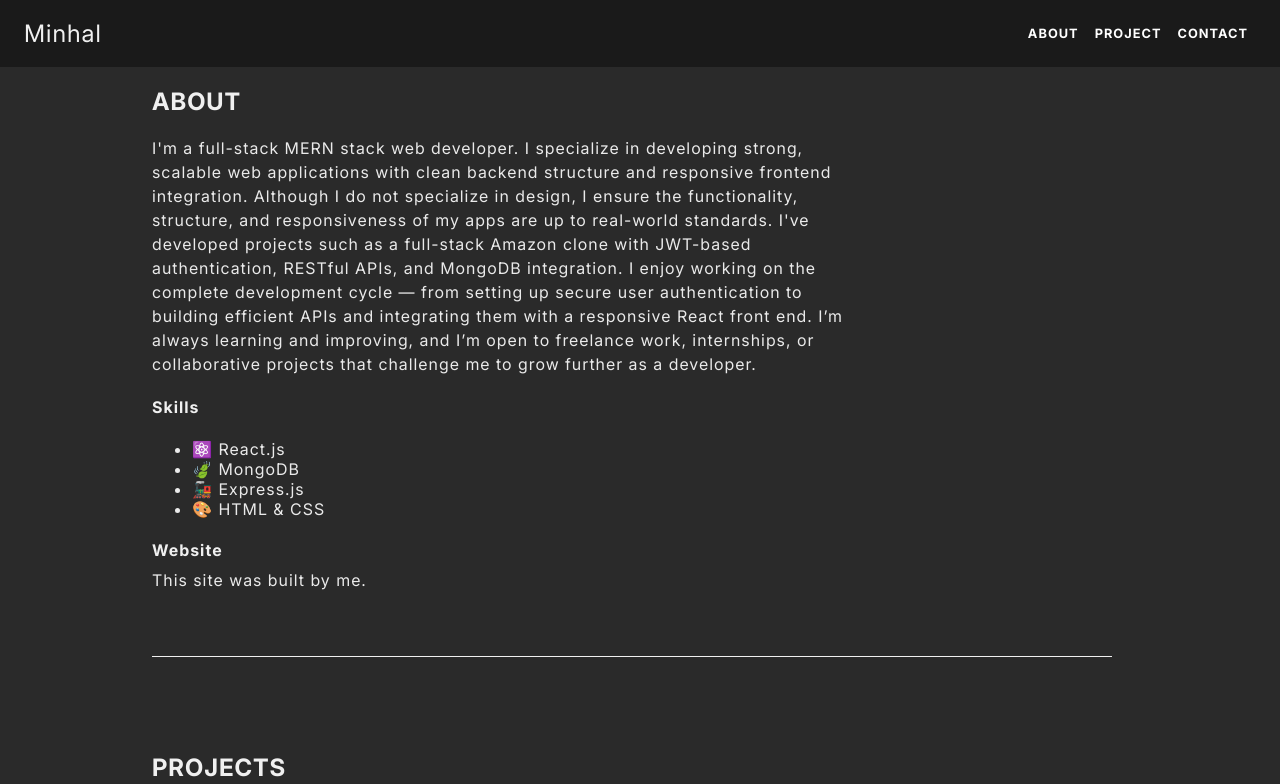
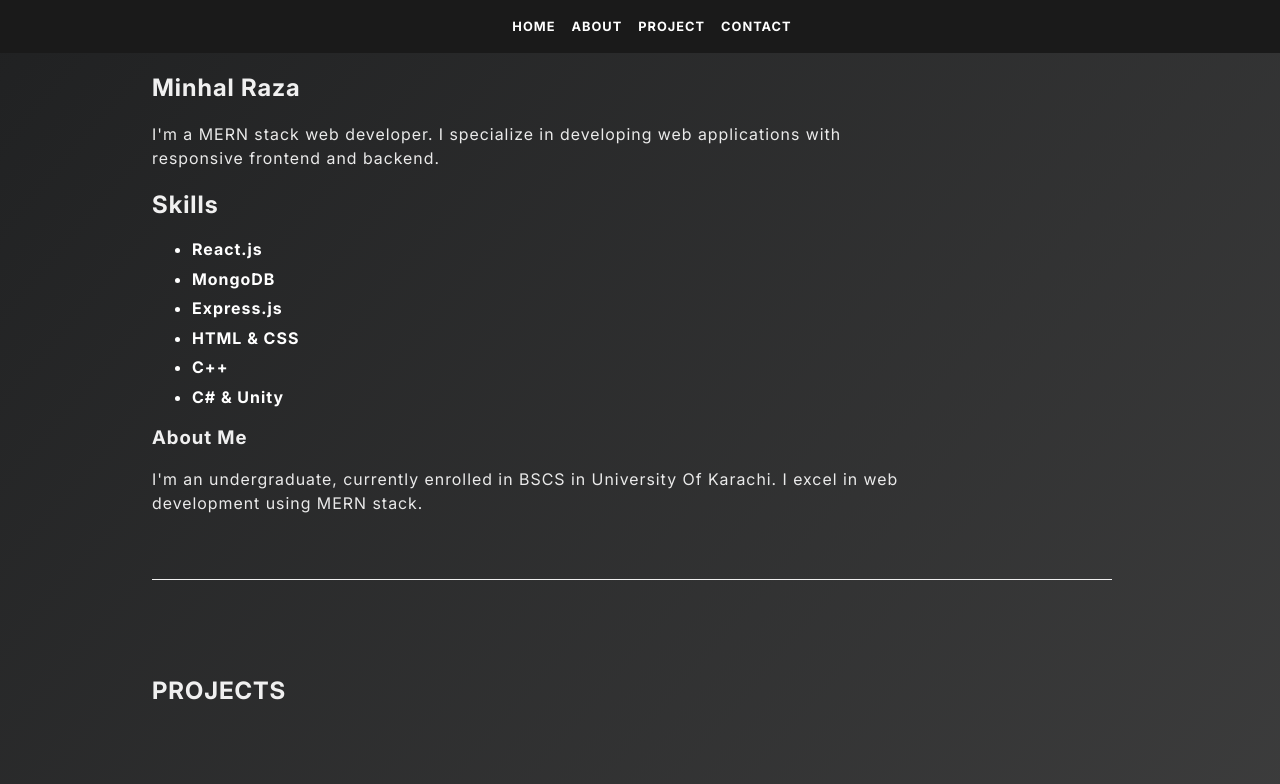
Before and after one commit to Solid09/portfolioWeb, a React (Vite) app: page / in a window 1280 px wide. Shown: the top 784 px of the page. Built offline with nearby package versions, Linux system fonts and the light colour scheme.

Commit message:
finishing v8

```diff
--- a/src/App.css
+++ b/src/App.css
@@ -27,7 +27,7 @@ body {
 }
 
 .app {
-  background-color: #2a2a2a;
+  background: linear-gradient(to bottom right, #202122, #444444);
   letter-spacing: 1px;
   text-rendering: optimizeLegibility;
 }
--- a/src/components/header/header.css
+++ b/src/components/header/header.css
@@ -2,19 +2,14 @@
    width: 100%;
    display: flex;
    align-items: center;
-   justify-content: space-between;
+   justify-content: center;
    background-color: #1a1a1a;
-}
-
-.header__name{
-   margin: 1.2rem 0 1.2rem 1.5rem;
-   font-size: 1.5rem !important;
 }
 
 .header__links{
    display: flex;
    gap: 1rem;
-   padding: 0 2rem 0 0;
+   margin: 1.2rem 0 1.2rem 1.5rem;
 }
 .header__links a,
 .header__name a{
--- a/src/components/header/header.jsx
+++ b/src/components/header/header.jsx
@@ -4,10 +4,8 @@ import { HashLink } from "react-router-hash-link";
 function header() {
   return (
     <div className="header">
-      <HashLink to="/" className="header__name">
-        Minhal
-      </HashLink>
       <div className="header__links">
+        <HashLink to="/">HOME</HashLink>
         <HashLink to="#about">ABOUT</HashLink>
         <HashLink to="#project">PROJECT</HashLink>
         <HashLink to="#contact">CONTACT</HashLink>
--- a/src/components/mainPage/home.css
+++ b/src/components/mainPage/home.css
@@ -6,9 +6,6 @@
   height: 100%;
   color: #eaeaea;
   padding: 0rem 10.5rem 1rem 9.5rem;
-}
-
-.about {
   opacity: 0;
   transform: translateY(20px);
   animation: fadeUp 0.6s ease forwards;
--- a/src/components/mainPage/home.jsx
+++ b/src/components/mainPage/home.jsx
@@ -2,38 +2,35 @@ import "./home.css";
 import ProjectCard from "./subcomponent/projectCard.jsx";
 import projectImg from "../../assets/project1.jpeg";
 import Divider from "./subcomponent/divider.jsx";
-import { Link } from "react-router-dom";
 
 function home() {
   return (
     <div className="home">
       <section id="about">
         <div className="about">
-          <h1>ABOUT</h1>
+          <h1>Minhal Raza</h1>
           <p style={{ maxWidth: "700px" }}>
-            I'm a full-stack MERN stack web developer. I specialize in
-            developing strong, scalable web applications with clean backend
-            structure and responsive frontend integration. Although I do not
-            specialize in design, I ensure the functionality, structure, and
-            responsiveness of my apps are up to real-world standards. I've
-            developed projects such as a full-stack Amazon clone with JWT-based
-            authentication, RESTful APIs, and MongoDB integration. I enjoy
-            working on the complete development cycle — from setting up secure
-            user authentication to building efficient APIs and integrating them
-            with a responsive React front end. I’m always learning and
-            improving, and I’m open to freelance work, internships, or
-            collaborative projects that challenge me to grow further as a
-            developer.
+            I'm a MERN stack web developer. I specialize in developing web
+            applications with responsive frontend and backend.
           </p>
-          <h4>Skills</h4>
-          <ul>
-            <li>⚛️ React.js</li>
-            <li>🍃 MongoDB</li>
-            <li>🚂 Express.js</li>
-            <li>🎨 HTML & CSS</li>
+          <h2>Skills</h2>
+          <ul style={{ color: "White" }}>
+            <strong
+              style={{ display: "flex", flexDirection: "column", gap: ".6rem" }}
+            >
+              <li>React.js</li>
+              <li>MongoDB</li>
+              <li>Express.js</li>
+              <li>HTML & CSS</li>
+              <li>C++</li>
+              <li>C# & Unity</li>
+            </strong>
           </ul>
-          <h4 style={{ marginBottom: ".5rem" }}>Website</h4>
-          <p style={{ marginTop: "0" }}>This site was built by me.</p>
+          <h3>About Me</h3>
+          <p>
+            I'm an undergraduate, currently enrolled in BSCS in University Of
+            Karachi. I excel in web development using MERN stack.
+          </p>
         </div>
       </section>
       <Divider margin="3rem 0 4rem" />
@@ -62,6 +59,13 @@ function home() {
             LinkedIn 🔗
           </a>
           <a
+            href="https://github.com/minhalraza-09"
+            target="_blank"
+            rel="noreferrer"
+          >
+            Github 🔗
+          </a>
+          <a
             href="https://drive.google.com/file/d/14oztu5bGN7ot1HHo83CoolYn_qWjzkRZ/view?usp=sharing"
             target="_blank"
             rel="noreferrer"
```
